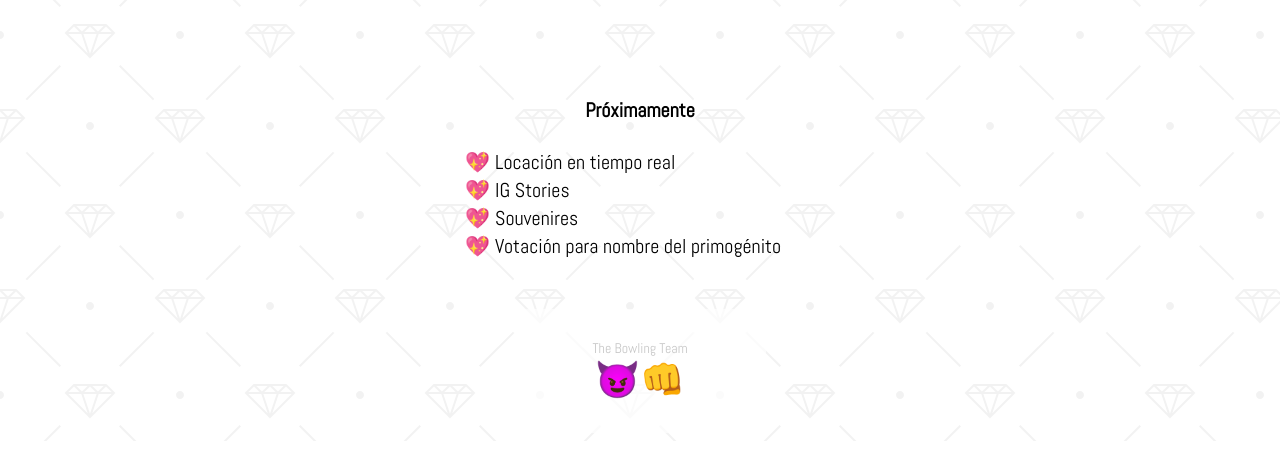
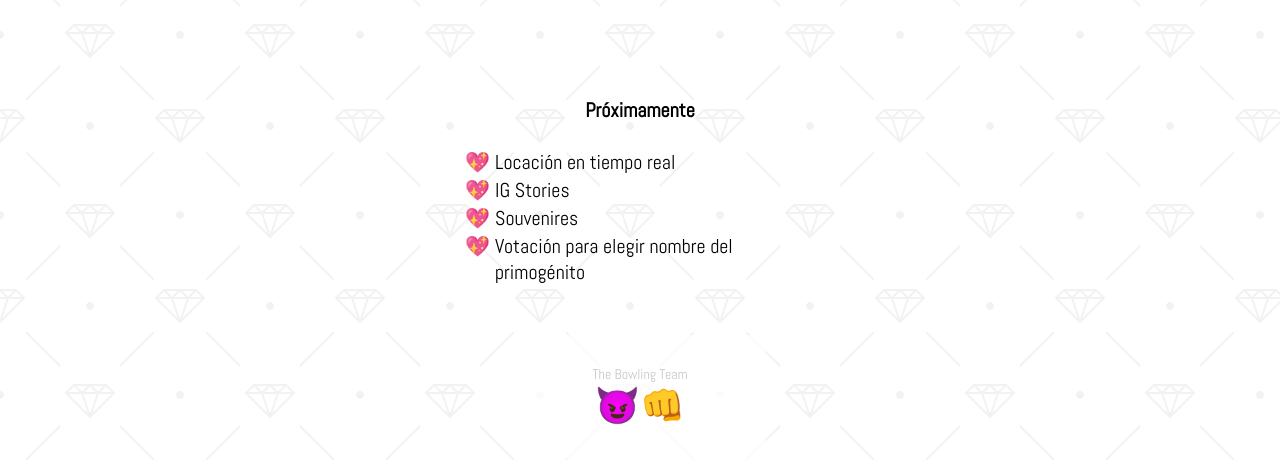
Before and after one commit to maxigimenez/FILO, a plain HTML site: page index.html in a window 1280 px wide. Shown: the part 594-1061 px from the top of the page. Before the commit the page ends 1035 px from the top, so only its background shows below. Drawn offline with Linux system fonts and the light colour scheme.

Commit message:
more features

```diff
--- a/index.html
+++ b/index.html
@@ -54,7 +54,7 @@
           <li>Locación en tiempo real</li>
           <li>IG Stories</li>
           <li>Souvenires</li>
-          <li>Votación para nombre del primogénito</li>
+          <li>Votación para elegir nombre del primogénito</li>
         </ul>
       </section>
     </main> <!-- end of main__content -->
```
